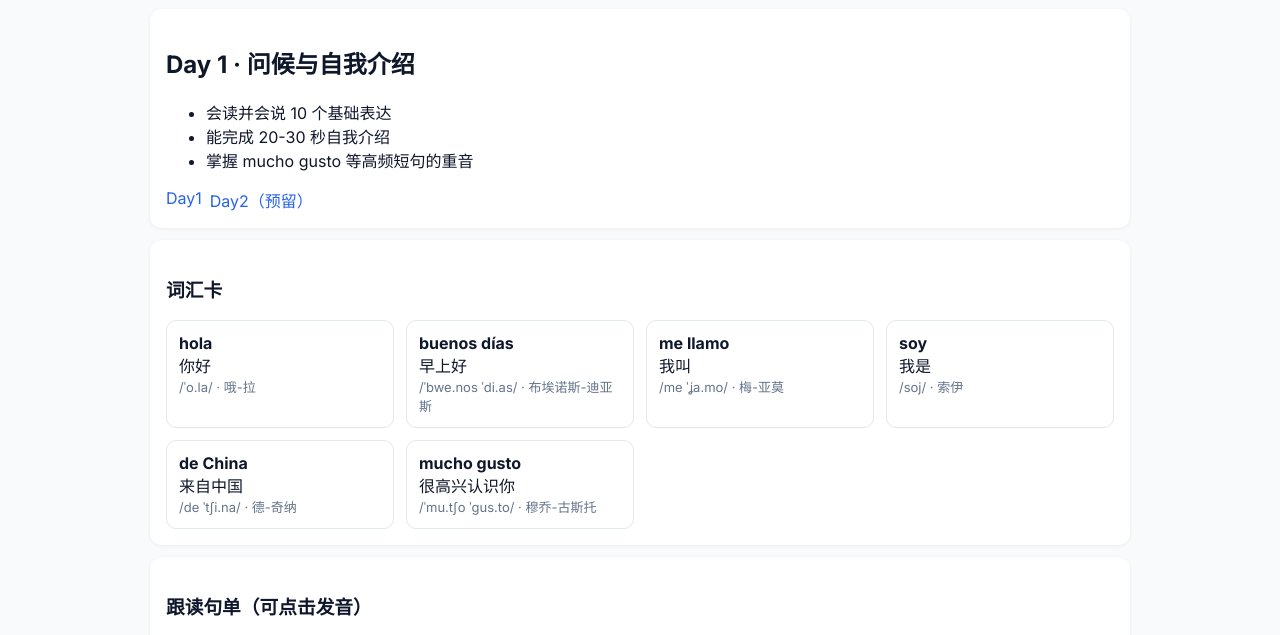
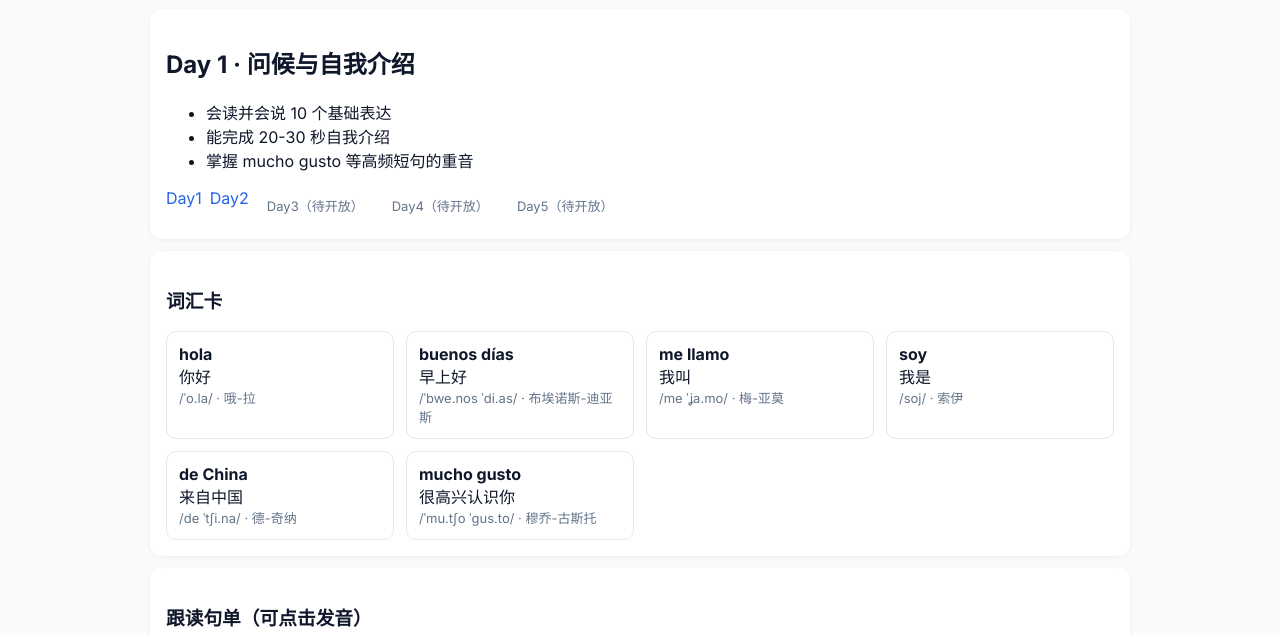
Before and after one commit to Endif030/Endif030.github.io, a plain HTML site: page spanish-learning-studio/index.html in a window 1280 px wide. Shown: the part 100-735 px from the top of the page. Drawn offline with Linux system fonts and the light colour scheme.

Commit message:
chore: update day nav labels and add disabled placeholders

```diff
--- a/spanish-learning-studio/index.html
+++ b/spanish-learning-studio/index.html
@@ -19,7 +19,10 @@
       <ul id="goals"></ul>
       <div class="nav">
         <a href="index.html?day=day-001">Day1</a>
-        <a href="index.html?day=day-002">Day2（预留）</a>
+        <a href="index.html?day=day-002">Day2</a>
+        <span class="muted" style="padding:8px 10px;">Day3（待开放）</span>
+        <span class="muted" style="padding:8px 10px;">Day4（待开放）</span>
+        <span class="muted" style="padding:8px 10px;">Day5（待开放）</span>
       </div>
     </section>
 
```
